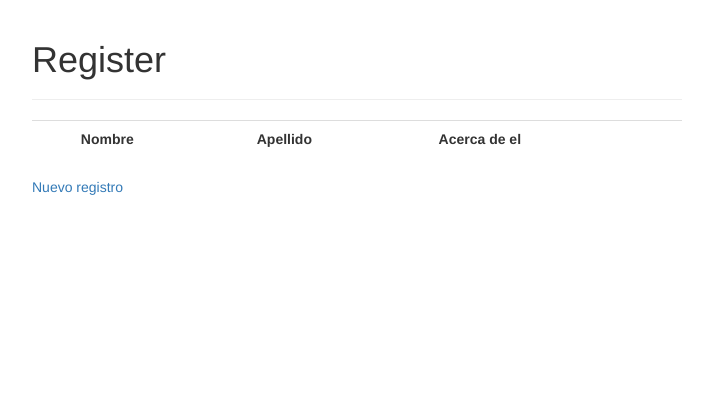
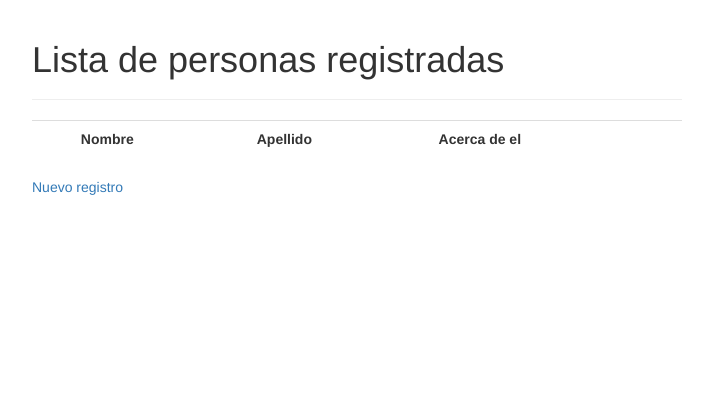
Before and after one commit to josben/djangobdd, a Django app: page /register/ in a window 1280 px wide. Shown: the top 420 px of the page, without its empty margins (283-996 px from the left). Run offline with Django 3.2, Linux system fonts and the light colour scheme; data that the repository does not hold is empty; some libraries are stand-ins or nearby versions.

Commit message:
changes in templates

```diff
--- a/register/templates/register/form_register.html
+++ b/register/templates/register/form_register.html
@@ -12,7 +12,7 @@
 <form action="/register/form_register/" method="post">
     {% csrf_token %}
     {{ form.as_p }}
-    <input type="submit" value="Submit" />
+    <input type="submit" value="Guardar" />
 </form>
 <a href="/register/">Registros</a>
 {% endblock %}
--- a/register/templates/register/register.html
+++ b/register/templates/register/register.html
@@ -3,7 +3,7 @@
 
 {% block title-content %}
   <div class="page-header">
-    <h1>Register</h1>
+    <h1>Lista de personas registradas</h1>
   </div>
 {% endblock %}
 
```
